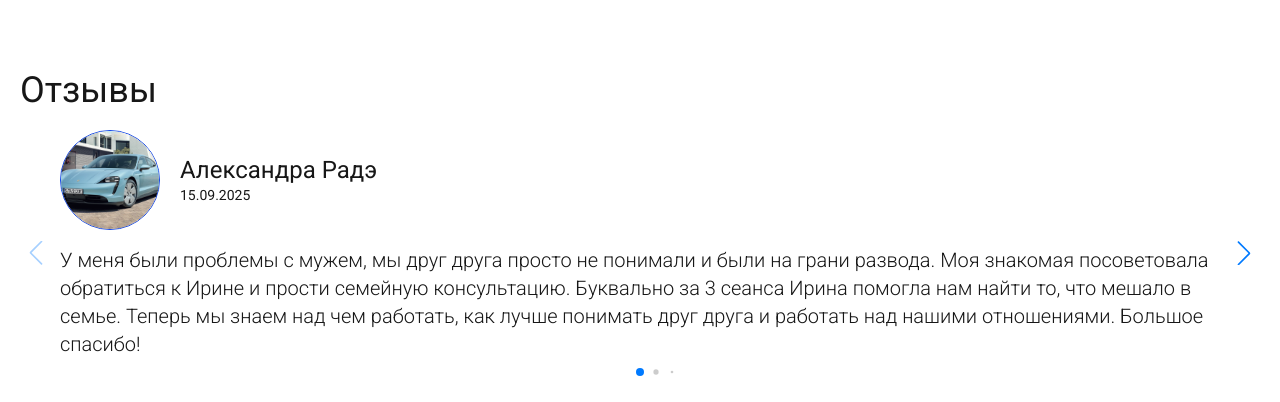
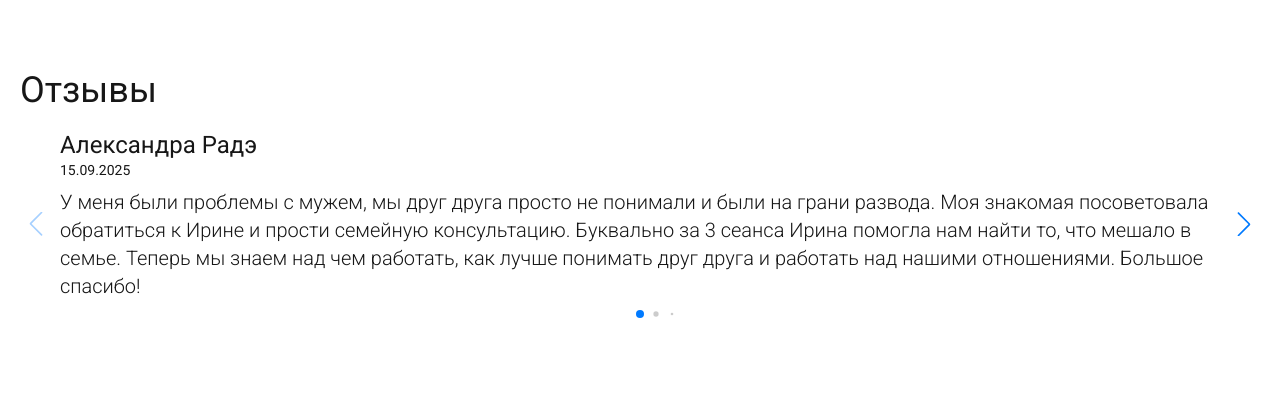
Before and after one commit to flwlss/speech-therapist-frontend, a Next.js app: page / in a window 1280 px wide. Shown: the part 2260-2662 px from the top of the page. Built offline with nearby package versions, Linux system fonts and the light colour scheme.

Commit message:
update reviews

```diff
--- a/src/app/page.tsx
+++ b/src/app/page.tsx
@@ -2,7 +2,7 @@ import Navbar from "@/components/NavBar";
 import About from "@/sections/About";
 import Contaсts from "@/sections/Contacts";
 import Footer from "@/sections/Footer";
-import Rewiews from "@/sections/Reviews";
+import Reviews from "@/sections/Reviews";
 import Services from "@/sections/Services";
 import Skills from "@/sections/Skills";
 
@@ -15,7 +15,7 @@ export default function Home() {
           <About />
           <Skills />
           <Services />
-          <Rewiews />
+          <Reviews />
           <Contaсts />
         </div>
       </main>
--- /dev/null
+++ b/src/components/ReviewSlide.tsx
@@ -0,0 +1,21 @@
+import type { Review } from "@/types/reviews";
+
+interface IReviewSlide {
+  review: Review;
+}
+
+const ReviewSlide = ({ review }: IReviewSlide) => {
+  return (
+    <div className="space-y-2 lg:px-10">
+      <div>
+        <p className="text-lg lg:text-xl xl:text-2xl leading-tight">
+          {review.name}
+        </p>
+        <p className="text-xs xl:text-sm">{review.date}</p>
+      </div>
+      <p className="text-sm font-light lg:text-lg xl:text-xl">{review.text}</p>
+    </div>
+  );
+};
+
+export default ReviewSlide;
--- a/src/components/RewiewSlide.tsx
+++ /dev/null
@@ -1,36 +0,0 @@
-"use client";
-
-import type { Review } from "@/types/reviews";
-import Image from "next/image";
-
-interface IRewiewSlide {
-  rewiew: Review;
-}
-
-const RewiewSlide = ({ rewiew }: IRewiewSlide) => {
-  return (
-    <div className="space-y-4 lg:px-10">
-      <div className="flex items-center space-x-5">
-        <div className="border border-blue-700 rounded-full w-[80px] h-[80px] min-w-[80px] xl:w-[100px] xl:h-[100px] xl:min-w-[100px]">
-          <Image
-            src={rewiew.photo ?? "/noPhoto.svg"}
-            width={100}
-            height={100}
-            className="rounded-full w-full h-full object-cover"
-            loading="lazy"
-            alt="Фото профиля"
-          />
-        </div>
-        <div>
-          <p className="text-lg lg:text-xl xl:text-2xl leading-tight">
-            {rewiew.name}
-          </p>
-          <p className="text-xs xl:text-sm">{rewiew.date}</p>
-        </div>
-      </div>
-      <p className="text-sm font-light lg:text-lg xl:text-xl">{rewiew.text}</p>
-    </div>
-  );
-};
-
-export default RewiewSlide;
--- a/src/sections/Reviews.tsx
+++ b/src/sections/Reviews.tsx
@@ -7,10 +7,10 @@ import { Pagination, Navigation } from "swiper/modules";
 import "swiper/css";
 import "swiper/css/pagination";
 import "swiper/css/navigation";
-import RewiewSlide from "@/components/RewiewSlide";
 import { mockReviews } from "@/common/mock";
+import ReviewSlide from "@/components/ReviewSlide";
 
-const Rewiews = () => {
+const Reviews = () => {
   return (
     <section>
       <SectionTitle title="Отзывы" />
@@ -24,9 +24,9 @@ const Rewiews = () => {
         style={{ "--swiper-navigation-size": "24px" } as React.CSSProperties}
         modules={[Pagination, Navigation]}
       >
-        {mockReviews.map((rewiew) => (
-          <SwiperSlide key={rewiew.id}>
-            <RewiewSlide rewiew={rewiew} />
+        {mockReviews.map((review) => (
+          <SwiperSlide key={review.id}>
+            <ReviewSlide review={review} />
           </SwiperSlide>
         ))}
       </Swiper>
@@ -34,4 +34,4 @@ const Rewiews = () => {
   );
 };
 
-export default Rewiews;
+export default Reviews;
```
Also changed, not shown: package.json (+5 -5 lines), 1 other file (tests, documents, lock files or other folders).
